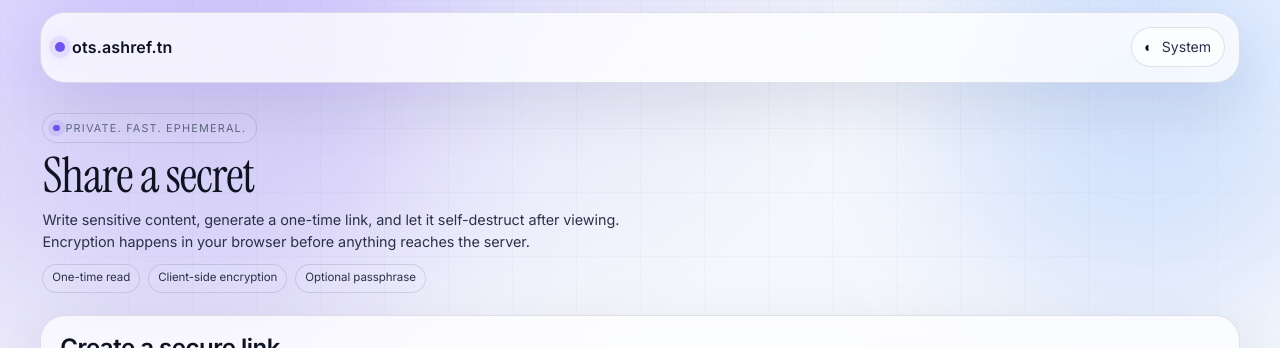
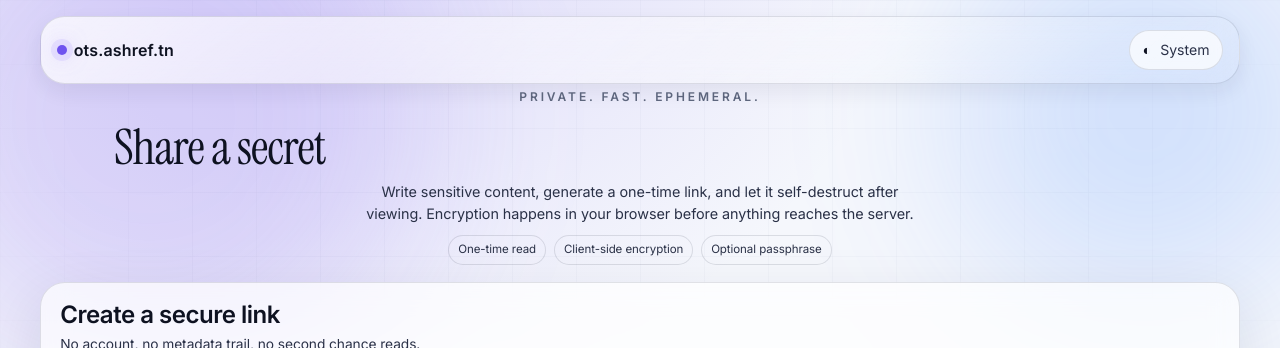
Before and after one commit to Ashref-dev/one-time-secret, a React (Vite) app in the folder frontend/: page / in a window 1280 px wide. Shown: the top 348 px of the page. Built offline with nearby package versions, Linux system fonts and the light colour scheme; no server answers.

Commit message:
fix: header fixed position, centered hero, plain eyebrow, passphrase toggle alignment

```diff
--- a/frontend/src/styles.css
+++ b/frontend/src/styles.css
@@ -231,11 +231,11 @@ select {
 }
 
 .header {
-  position: sticky;
-  top: 0;
+  position: fixed;
+  top: 1rem;
+  left: 0;
+  right: 0;
   z-index: 50;
-  padding: clamp(0.55rem, 1.5vw, 0.75rem) 0;
-  backdrop-filter: saturate(1.2);
 }
 
 .shell {
@@ -244,12 +244,13 @@ select {
 }
 
 .header-surface {
-  min-height: var(--header-height);
-  padding: clamp(0.62rem, 1.4vw, 0.9rem);
+  padding: 0.8rem 1rem;
   border-radius: var(--radius-xl);
   border: 1px solid var(--border-subtle);
-  background: var(--bg-frost);
-  box-shadow: var(--shadow-md);
+  background: linear-gradient(145deg, var(--bg-frost), rgba(255, 255, 255, 0.04));
+  backdrop-filter: blur(14px);
+  -webkit-backdrop-filter: blur(14px);
+  box-shadow: var(--shadow-sm);
   display: flex;
   align-items: center;
   justify-content: space-between;
@@ -331,32 +332,16 @@ select {
 }
 
 .main {
-  padding: 1rem 0 2.5rem;
+  padding: 5.5rem 0 2.5rem;
 }
 
 .eyebrow {
-  margin: 0;
-  display: inline-flex;
-  align-items: center;
-  gap: 0.36rem;
-  width: fit-content;
-  padding: 0.34rem 0.62rem;
-  border-radius: var(--radius-pill);
-  border: 1px solid var(--border-subtle);
-  background: var(--bg-overlay);
+  margin: 0 0 0.5rem;
   color: var(--text-muted);
-  font-size: 0.68rem;
-  letter-spacing: 0.11em;
+  font-size: 0.75rem;
+  font-weight: 600;
+  letter-spacing: 0.24em;
   text-transform: uppercase;
-}
-
-.eyebrow::before {
-  content: '';
-  width: 0.4rem;
-  height: 0.4rem;
-  border-radius: 50%;
-  background: var(--accent);
-  box-shadow: 0 0 0 5px var(--accent-soft);
 }
 
 .create-layout {
@@ -369,7 +354,14 @@ select {
 .create-hero {
   display: grid;
   gap: 0.62rem;
-  padding: 0.15rem 0.15rem 0.3rem;
+  text-align: center;
+}
+
+.tag-row {
+  display: flex;
+  flex-wrap: wrap;
+  gap: 0.5rem;
+  justify-content: center;
 }
 
 .hero-title {
@@ -383,8 +375,8 @@ select {
 }
 
 .hero-description {
-  margin: 0;
-  max-width: 66ch;
+  margin: 0 auto;
+  max-width: 62ch;
   color: var(--text-secondary);
   font-size: 0.9rem;
 }
@@ -517,10 +509,11 @@ select {
   display: grid;
   grid-template-columns: repeat(2, minmax(0, 1fr));
   gap: 0.7rem;
+  align-items: start;
 }
 
 .switch {
-  display: inline-flex;
+  display: flex;
   align-items: center;
   gap: 0.58rem;
   cursor: pointer;
@@ -1012,7 +1005,7 @@ summary:focus-visible {
 
 @media (max-width: 560px) {
   .main {
-    padding-top: 0.95rem;
+    padding-top: 5rem;
   }
 
   .header-surface {
@@ -1037,7 +1030,6 @@ summary:focus-visible {
   }
 
   .create-hero {
-    padding-inline: 0.05rem;
     gap: 0.62rem;
   }
 
```
